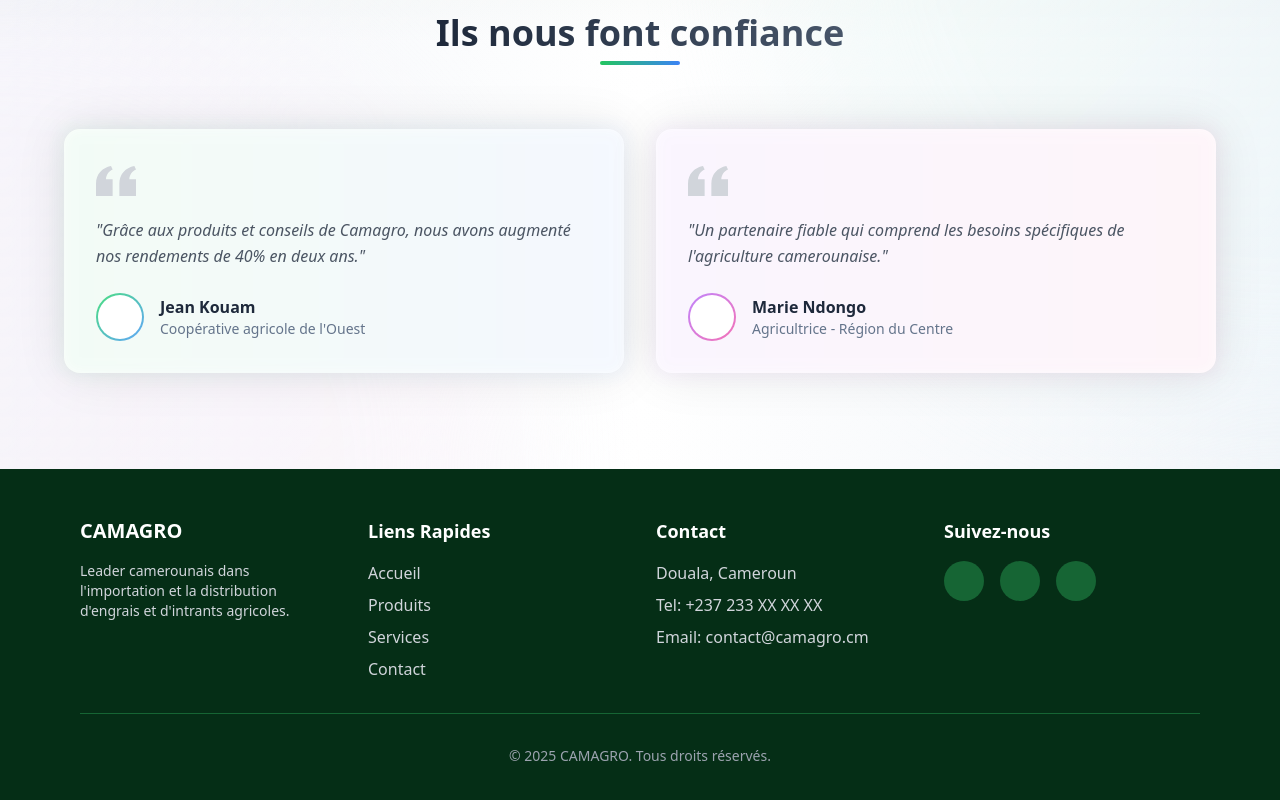
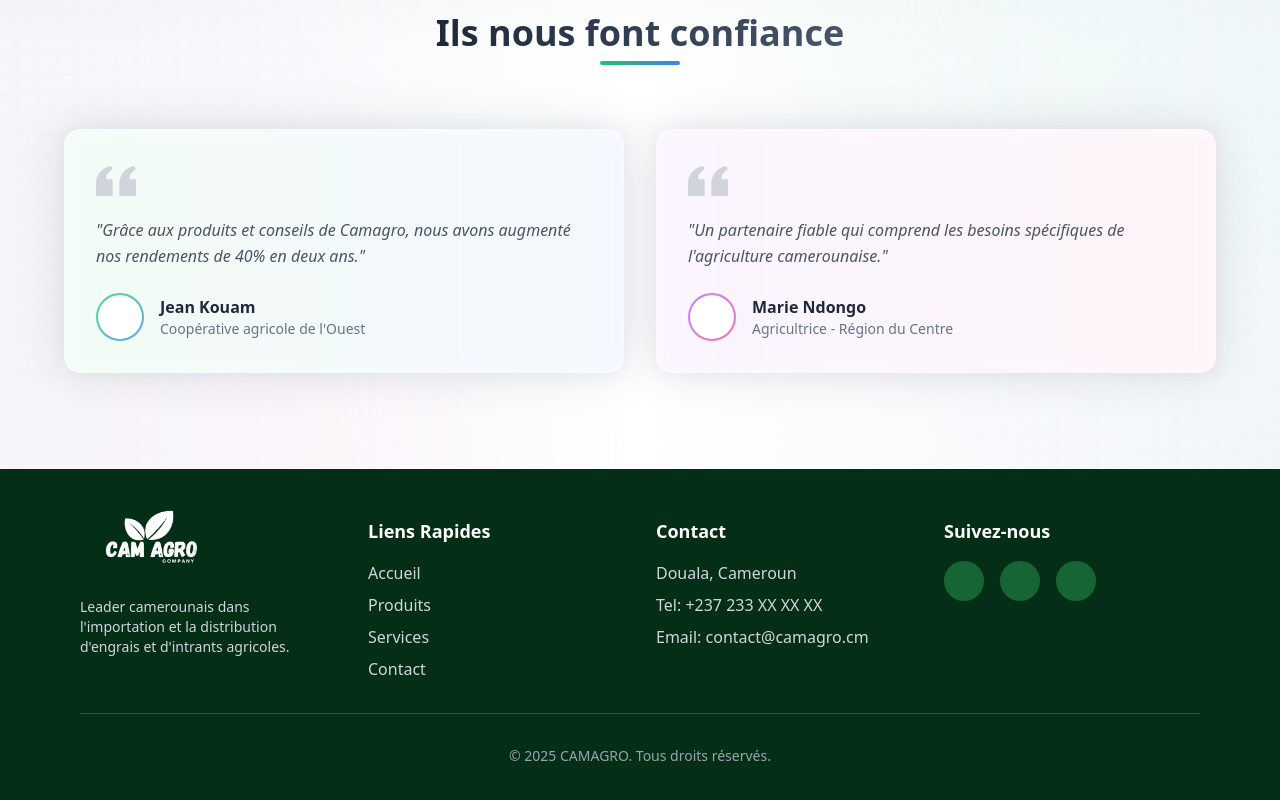
Before and after one commit to Level237/camagrocompany, a React (Vite) app: page / in a window 1280 px wide. Shown: the part 2409-3209 px from the top of the page. Built offline with nearby package versions, Linux system fonts and the light colour scheme.

Commit message:
Update Footer component to include company logo and adjust layout for improved presentation and branding.

```diff
--- a/src/components/layout/Footer.tsx
+++ b/src/components/layout/Footer.tsx
@@ -1,14 +1,14 @@
 import React from 'react';
-
+import logo from "@/assets/logo-white.png"
 
 const Footer: React.FC = () => {
   return (
     <footer className="bg-green-950 text-white">
         <div className="container mx-auto max-w-6xl py-12 px-4">
           <div className="grid md:grid-cols-4 gap-8">
-            <div>
-              <h3 className="text-xl font-bold mb-4">CAMAGRO</h3>
-              <p className="text-gray-300 text-sm">
+            <div className='-mt-12 '>
+              <img src={logo} alt="logo" className="w-36 mb-8" />
+              <p className="text-gray-300 -mt-12 text-sm">
                 Leader camerounais dans l'importation et la distribution d'engrais et d'intrants agricoles.
               </p>
             </div>
```
